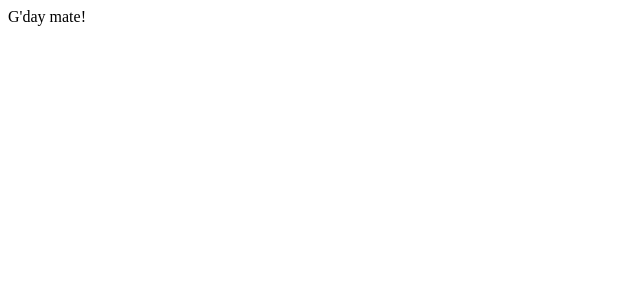
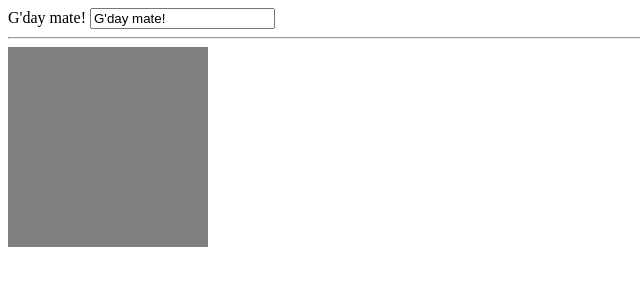
Before and after one commit to jvgalvao14/vue3-basics, a plain HTML site: page index.html in a window 1280 px wide. Shown: the whole page, without its empty margins (0-640 px from the left). Drawn offline with nearby package versions, Linux system fonts and the light colour scheme.

Commit message:
Learning Vue Directives

```diff
--- a/index.html
+++ b/index.html
@@ -5,15 +5,41 @@
         <meta http-equiv="X-UA-Compatible" content="IE=edge" />
         <meta name="viewport" content="width=device-width, initial-scale=1.0" />
         <title>Vue 3</title>
+        <style>
+            .box {
+                background-color: cadetblue;
+                height: 200px;
+                width: 200px;
+            }
+            .box.two {
+                background-color: blueviolet;
+            }
+            .box.three {
+                background-color: gray;
+            }
+            [v-cloak] {
+                display: none;
+            }
+        </style>
     </head>
     <body>
-        <div id="app">{{greeting}}</div>
+        <div id="app" v-cloak>
+            {{greeting}}
+            <input v-model="greeting" />
+
+            <hr />
+            <div v-if="isVisible" class="box"></div>
+            <div v-else-if="isVisible2" class="box two"></div>
+            <div v-else="isVisible" class="box three"></div>
+        </div>
         <script src="https://unpkg.com/vue@next"></script>
         <script>
             let app = Vue.createApp({
                 data: function () {
                     return {
                         greeting: "G'day mate!",
+                        isVisible: false,
+                        isVisible2: false,
                     };
                 },
             });
```
